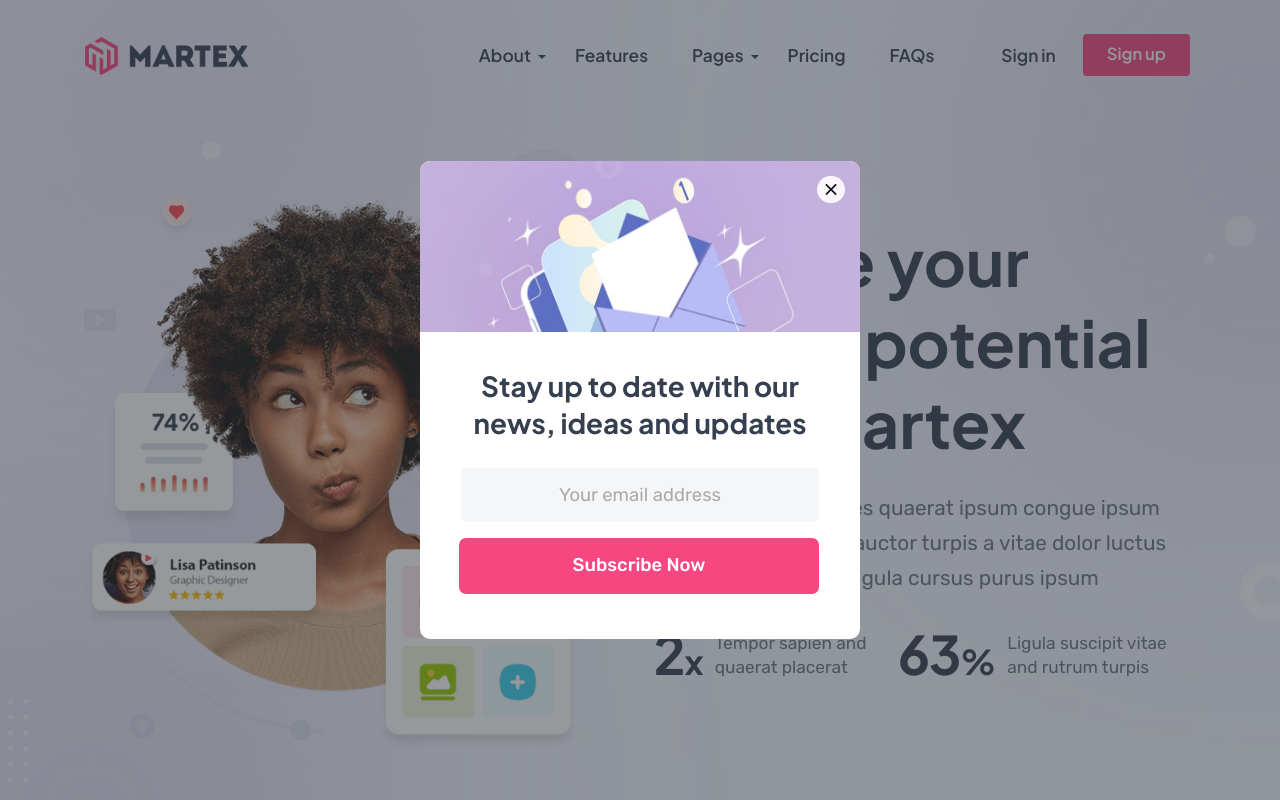
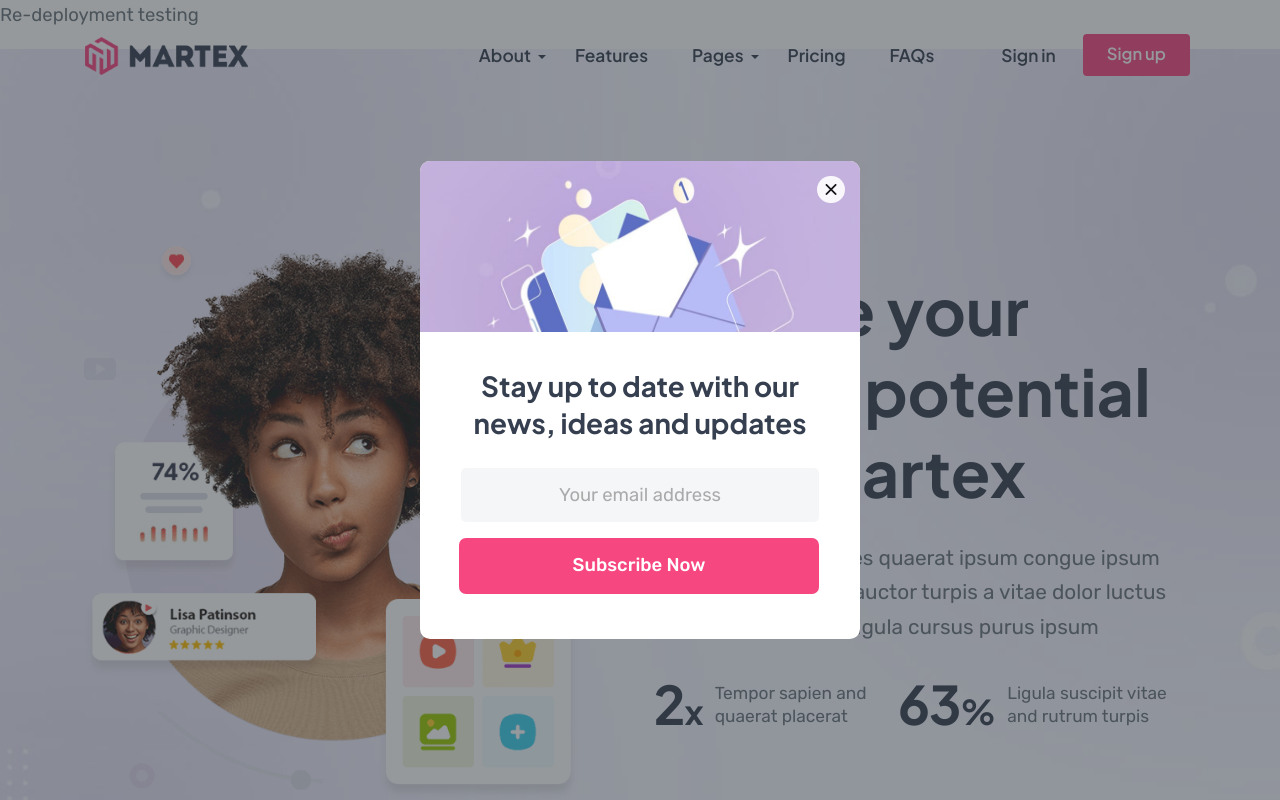
Before and after one commit to harbhushan/ahlr-website, a plain HTML site: page index.html in a window 1280 px wide. Shown: the top 800 px of the page. Drawn offline with Linux system fonts and the light colour scheme; files whose address does not match are found by name.

Commit message:
Update index.html

```diff
--- a/index.html
+++ b/index.html
@@ -90,7 +90,7 @@
 		<div id="page" class="page font--jakarta">
 
 
-
+<p>Re-deployment testing</p>
 
 			<!-- HEADER
 			============================================= -->
```
